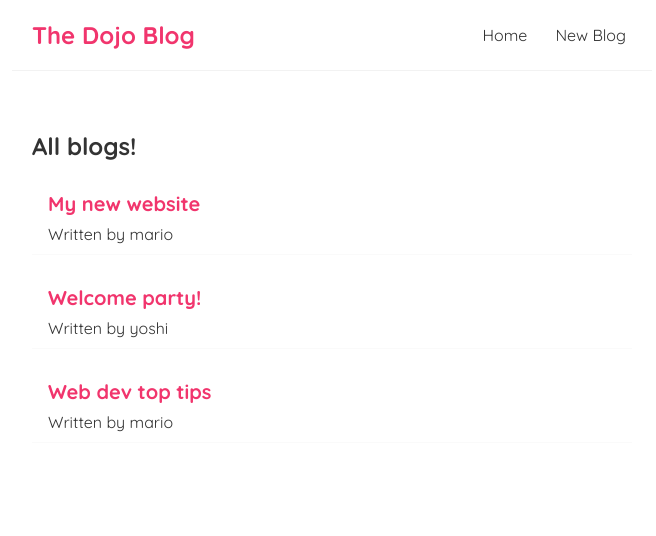
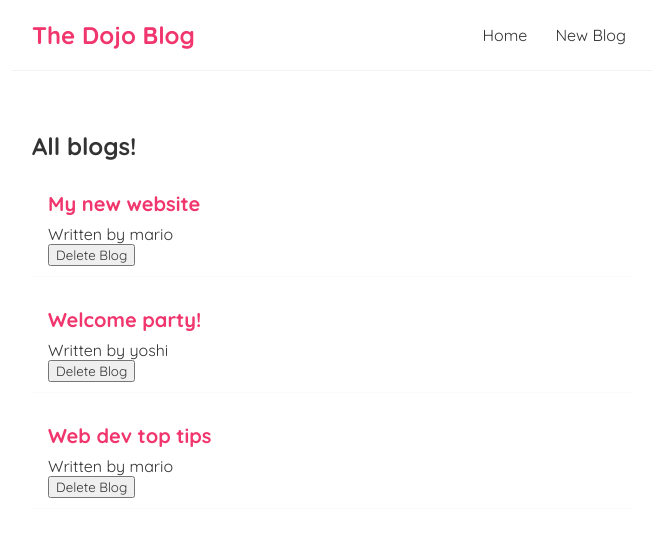
Before and after one commit to shahayushh/blog-react-website, a React (Create React App) app: page / in a window 1280 px wide. Shown: the top 536 px of the page, without its empty margins (308-964 px from the left). Built offline with nearby package versions, Linux system fonts and the light colour scheme.

Commit message:
Adding delete button functional and updating state

```diff
--- a/src/BlogList.js
+++ b/src/BlogList.js
@@ -1,4 +1,4 @@
-const BlogList = ({ blogs, title}) => {
+const BlogList = ({ blogs, title, handleDelete}) => {
 
     return (
       <div className="blog-list">
@@ -7,6 +7,7 @@
           <div className="blog-preview" key={blog.id} >
             <h2>{ blog.title }</h2>
             <p>Written by { blog.author }</p>
+            <button onClick = {()=> handleDelete(blog.id)}>Delete Blog</button>
           </div>
         ))}
       </div>
--- a/src/Home.js
+++ b/src/Home.js
@@ -8,9 +8,13 @@
     { title: 'Web dev top tips', body: 'lorem ipsum...', author: 'mario', id: 3 }
   ])
 
+  const handleDelete = (id)=>{
+    const newBlogs = blogs.filter(blog=> blog.id!== id);
+    setBlogs(newBlogs);
+  }
   return (
     <div className="home">
-      <BlogList blogs={blogs} title = 'All blogs!'/>
+      <BlogList blogs={blogs} title = 'All blogs!' handleDelete = {handleDelete}/>
     </div>
   );
 }
```
